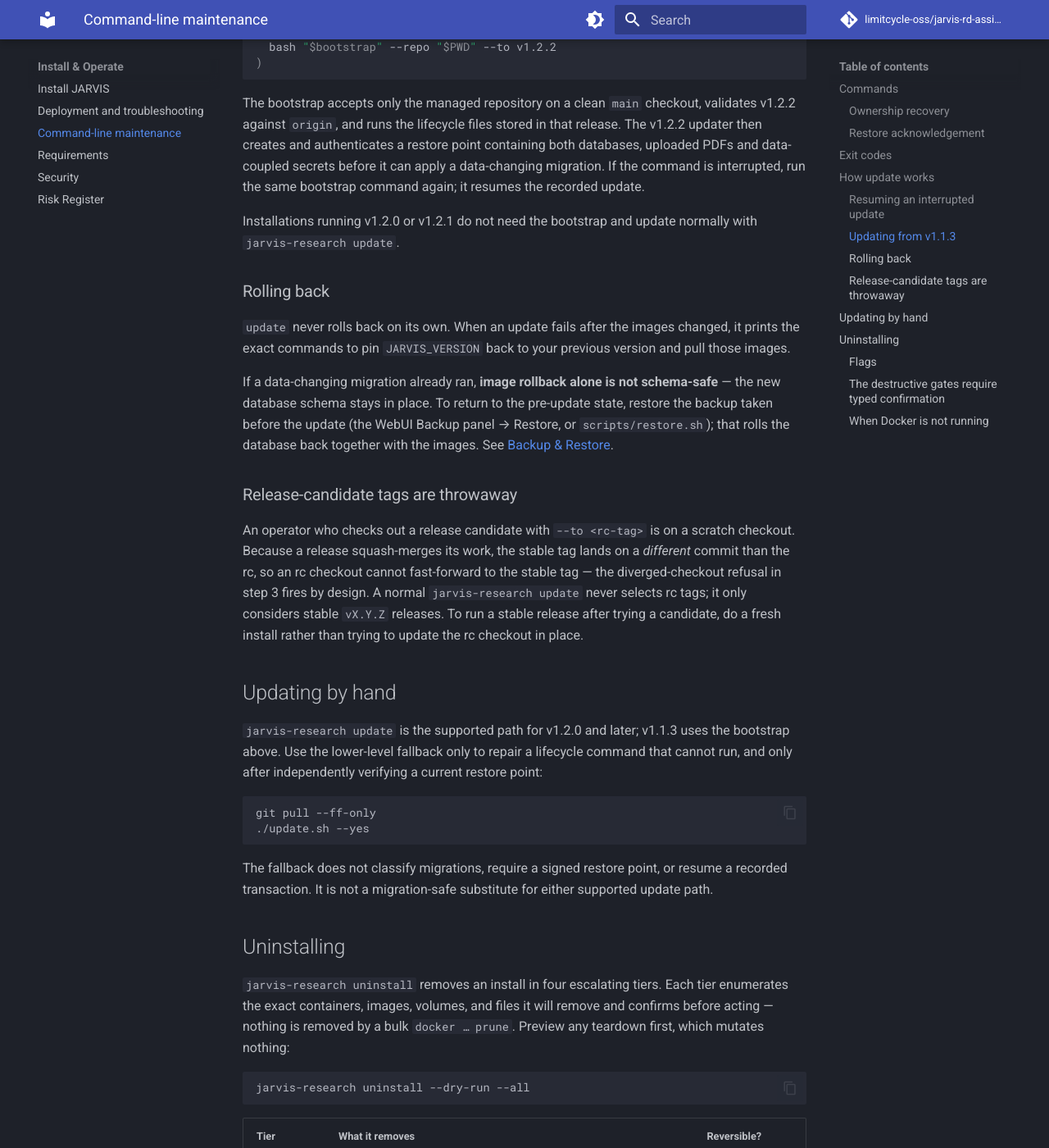
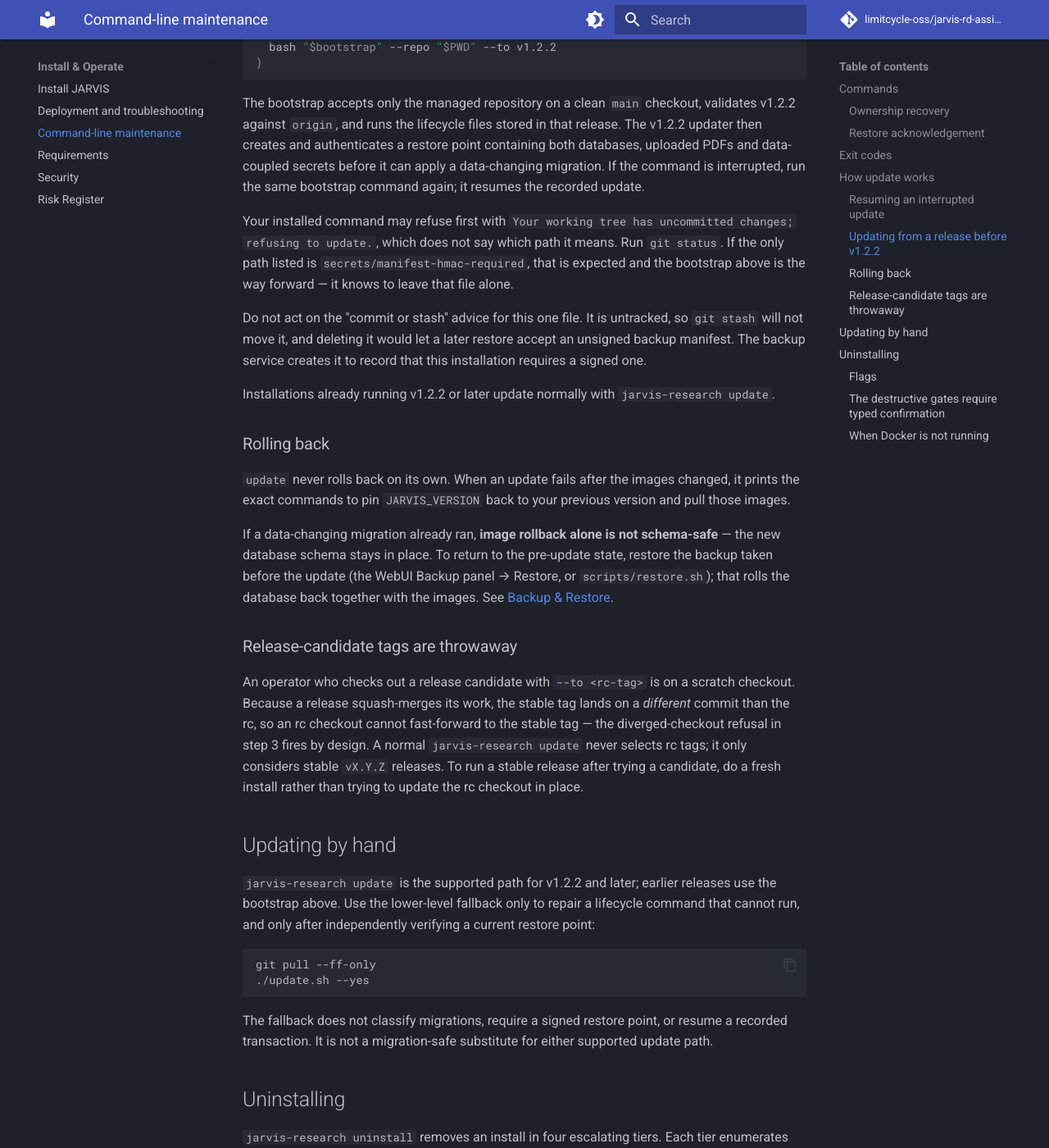
Before and after one commit to FFidan/Jarvis-RD-Assistant, an MkDocs documentation site: the page built from docs/manual/cli.md, in a window 1280 px wide and 1400 px high, scrolled down 3838 px. Shown: the whole window at 82% size. Built offline with MkDocs 1.6.1 and Material for MkDocs 9.7.7, drawn with Linux system fonts in a browser that asks for light colours; comment, search, counter and statistics services are not loaded; some of the changed text lies outside the part shown.

Commit message:
fix(update): stop managed backup state from blocking updates (v1.2.2) (#181)
Co-authored-by: Claude <noreply@anthropic.com>

````diff
--- a/docs/manual/cli.md
+++ b/docs/manual/cli.md
@@ -117,11 +117,11 @@ post-advance half explicitly, `jarvis-research update --resume <tag>` runs only
 those remaining steps. The command refuses to resume if the checkout moved to
 an unexpected commit.
 
-### Updating from v1.1.3
+### Updating from a release before v1.2.2
 
-The lifecycle command shipped with v1.1.3 predates the backup protocol required
-by v1.2.2. From the v1.1.3 installation directory, run the v1.2.2 bootstrap
-once:
+The lifecycle commands shipped with v1.1.3, v1.2.0 and v1.2.1 all predate the
+backup protocol required by v1.2.2. From the installation directory, run the
+v1.2.2 bootstrap once:
 
 ```bash
 (
@@ -141,8 +141,19 @@ containing both databases, uploaded PDFs and data-coupled secrets before it can
 apply a data-changing migration. If the command is interrupted, run the same
 bootstrap command again; it resumes the recorded update.
 
-Installations running v1.2.0 or v1.2.1 do not need the bootstrap and update
-normally with `jarvis-research update`.
+Your installed command may refuse first with `Your working tree has uncommitted
+changes; refusing to update.`, which does not say which path it means. Run `git
+status`. If the only path listed is `secrets/manifest-hmac-required`, that is
+expected and the bootstrap above is the way forward — it knows to leave that file
+alone.
+
+Do not act on the "commit or stash" advice for this one file. It is untracked, so
+`git stash` will not move it, and deleting it would let a later restore accept an
+unsigned backup manifest. The backup service creates it to record that this
+installation requires a signed one.
+
+Installations already running v1.2.2 or later update normally with
+`jarvis-research update`.
 
 ### Rolling back
 
@@ -168,8 +179,8 @@ install rather than trying to update the rc checkout in place.
 
 ## Updating by hand
 
-`jarvis-research update` is the supported path for v1.2.0 and later; v1.1.3
-uses the bootstrap above. Use the lower-level fallback only to repair a
+`jarvis-research update` is the supported path for v1.2.2 and later; earlier
+releases use the bootstrap above. Use the lower-level fallback only to repair a
 lifecycle command that cannot run, and only after independently verifying a
 current restore point:
 
--- a/mkdocs.yml
+++ b/mkdocs.yml
@@ -48,6 +48,7 @@ docs_dir: docs
 validation:
   links:
     not_found: warn
+    anchors: warn
     absolute_links: ignore
     unrecognized_links: ignore
 
````
Also changed, not shown: CHANGELOG.md (+7 -6 lines), README.md (+6 -5 lines), docs/DEPLOYMENT.md (+3 -3 lines), docs/RELEASE.md (+12 -6 lines), 9 other files.
